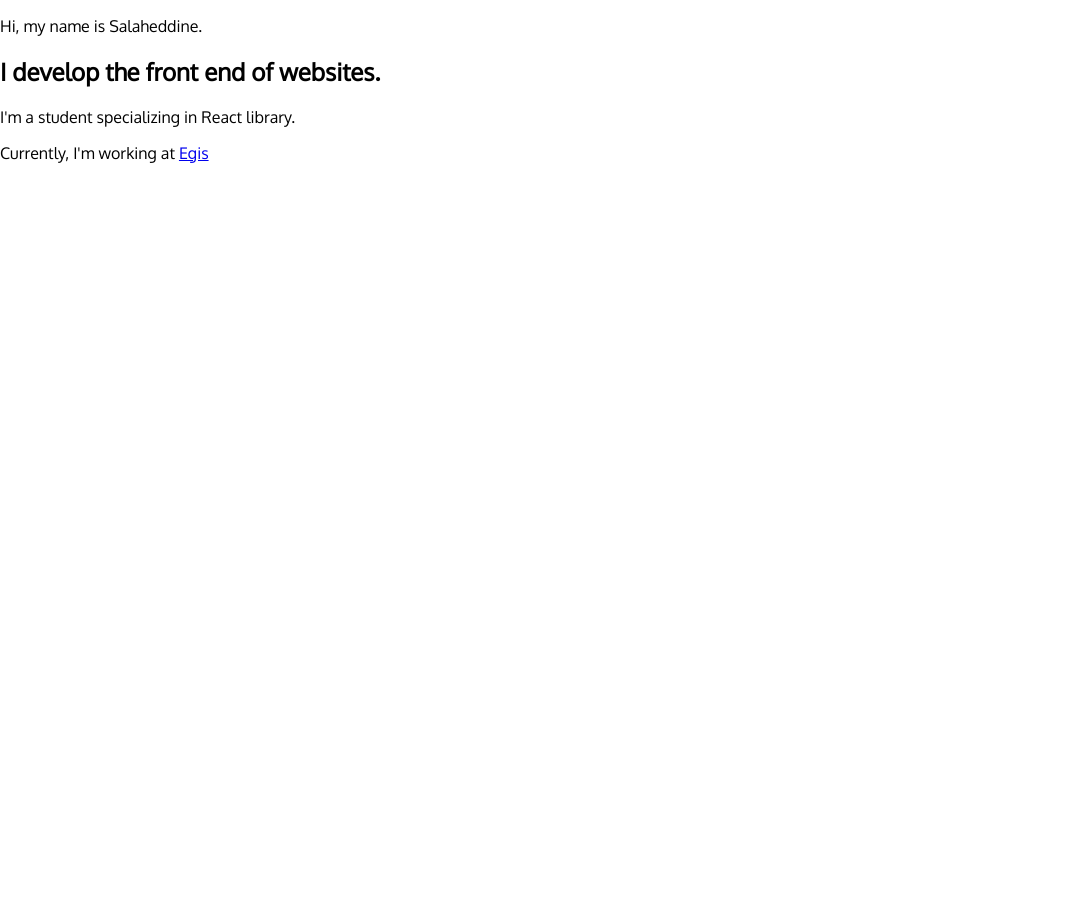
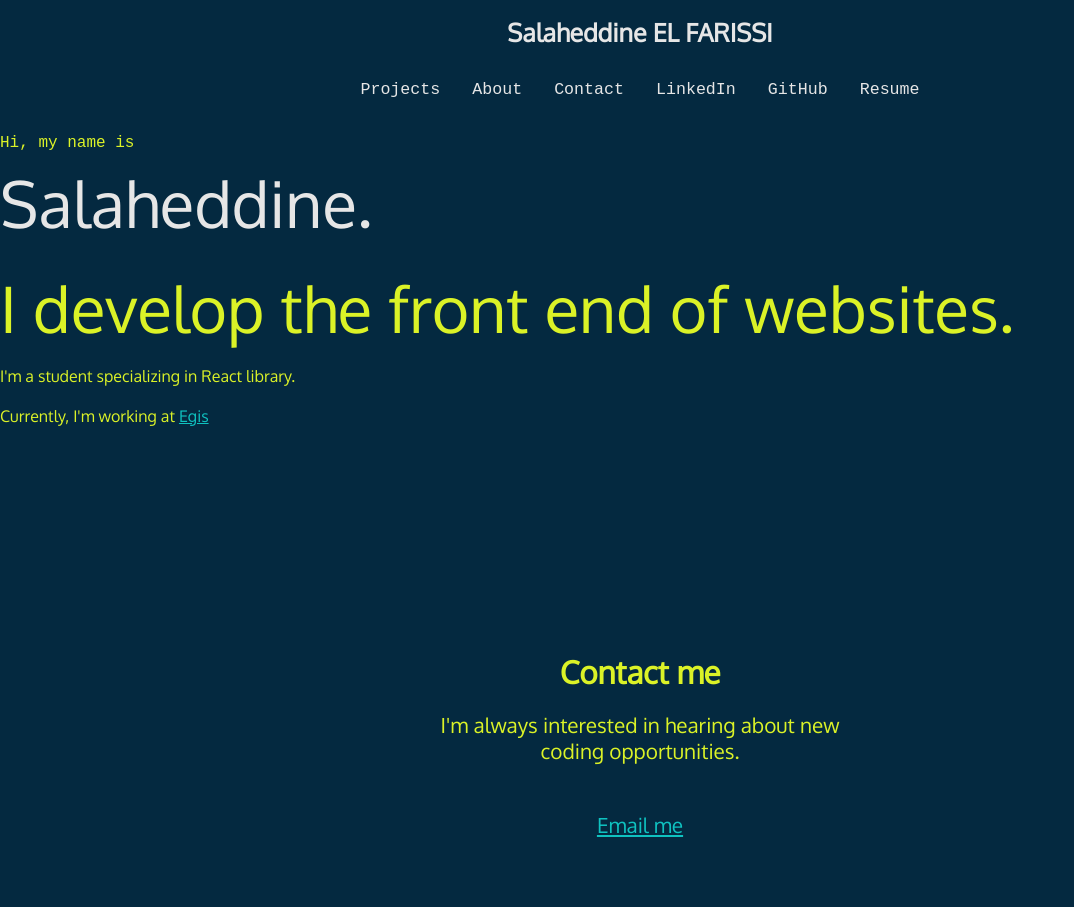
Before and after one commit to salahelfarissi/getting-started-css, a plain HTML site: page index.html in a window 1280 px wide. Shown: the whole page, without its empty margins (0-1074 px from the left). Before the commit the page ends 800 px from the top, so only its background shows below. Drawn offline with Linux system fonts and the light colour scheme; a web font is replaced by a local one.

Commit message:
Add styling for navbar

```diff
--- a/index.css
+++ b/index.css
@@ -1,9 +1,9 @@
 :root {
     --dkblue: #042940;
-    --satgreen: #005c53;
-    --ltgreen: #9fc131;
-    --ylgreen: #dbf227;
     --beige: #dbf227;
+    --aqblue: #0fc2c0;
+    --frblue: #008f8c;
+    --grey: #e6e6e6;
     --font-size: 1.3rem;
     --mono: 'Oxygen Mono', monospace;
     --sans: 'Oxygen', sans-serif;
@@ -23,4 +23,94 @@ body {
     padding: 0;
     margin: 0;
     font-family: var(--sans);
+    background-color: var(--dkblue);
+    color: var(--beige);
+    font-size: var(--font-size);
 }
+
+h1,
+h2,
+h3 {
+    margin: 0;
+}
+
+a {
+    color: var(--aqblue);
+}
+
+a:hover {
+    color: var(--frblue);
+    text-decoration: none;
+}
+
+#intro {
+    padding-bottom: 10rem;
+}
+
+#intro p {
+    font-size: 1rem;
+    line-height: 1.5;
+}
+
+#intro p:first-of-type {
+    font-family: var(--mono);
+}
+
+#intro p:first-of-type span {
+    font-family: var(--sans);
+    font-size: 4rem;
+    color: var(--grey);
+    display: block;
+}
+
+#intro h2 {
+    font-size: 4rem;
+    font-weight: normal;
+}
+
+#contact {
+    width: 400px;
+    margin: 0 auto;
+    text-align: center;
+    padding: 3rem 0;
+}
+
+#contact p:last-child {
+    margin-top: 3rem;
+}
+
+nav {
+    font-family: var(--mono);
+    font-size: 80%;
+    padding: 1rem;
+}
+
+nav h1 a {
+    font-family: var(--sans);
+}
+
+nav ul {
+    list-style: none;
+    margin: 0;
+    padding: 0;
+    display: flex;
+    flex-flow: row wrap;
+    justify-content: center;
+    align-items: center;
+    gap: 2rem;
+}
+
+nav li:first-child {
+    flex-basis: 100%;
+    text-align: center;
+}
+
+nav a {
+    text-decoration: none;
+    color: var(--grey);
+    display: block;
+}
+
+nav a:hover {
+    color: var(--beige);
+}
--- a/index.html
+++ b/index.html
@@ -16,8 +16,21 @@
 </head>
 
 <body>
+    <nav>
+        <ul>
+            <li>
+                <h1><a href="index.html">Salaheddine EL FARISSI</a></h1>
+            </li>
+            <li><a href="#projects">Projects</a></li>
+            <li><a href="about.html">About</a></li>
+            <li><a href="#contact">Contact</a></li>
+            <li><a href="https://www.linkedin.com/in/selfarissi/" target="_blank">LinkedIn</a></li>
+            <li><a href="https://github.com/" target="_blank">GitHub</a></li>
+            <li><a href="https://www.salahelfarissi.me/" target="_blank">Resume</a></li>
+        </ul>
+    </nav>
     <section id="intro">
-        <p>Hi, my name is <span>Salaheddine</span>.</p>
+        <p>Hi, my name is <span>Salaheddine.</span></p>
 
         <h2> I develop the front end of websites.</h2>
 
@@ -25,6 +38,13 @@
 
         <p>Currently, I'm working at <a href="https://www.egis-group.com/fr">Egis</a></p>
     </section>
+    <section id="contact">
+        <h2>Contact me</h2>
+
+        <p>I'm always interested in hearing about new coding opportunities.</p>
+
+        <p><a href="mailto:salaheddine.elfarissi@gmail.com">Email me</a></p>
+    </section>
 </body>
 
 </html>
```
